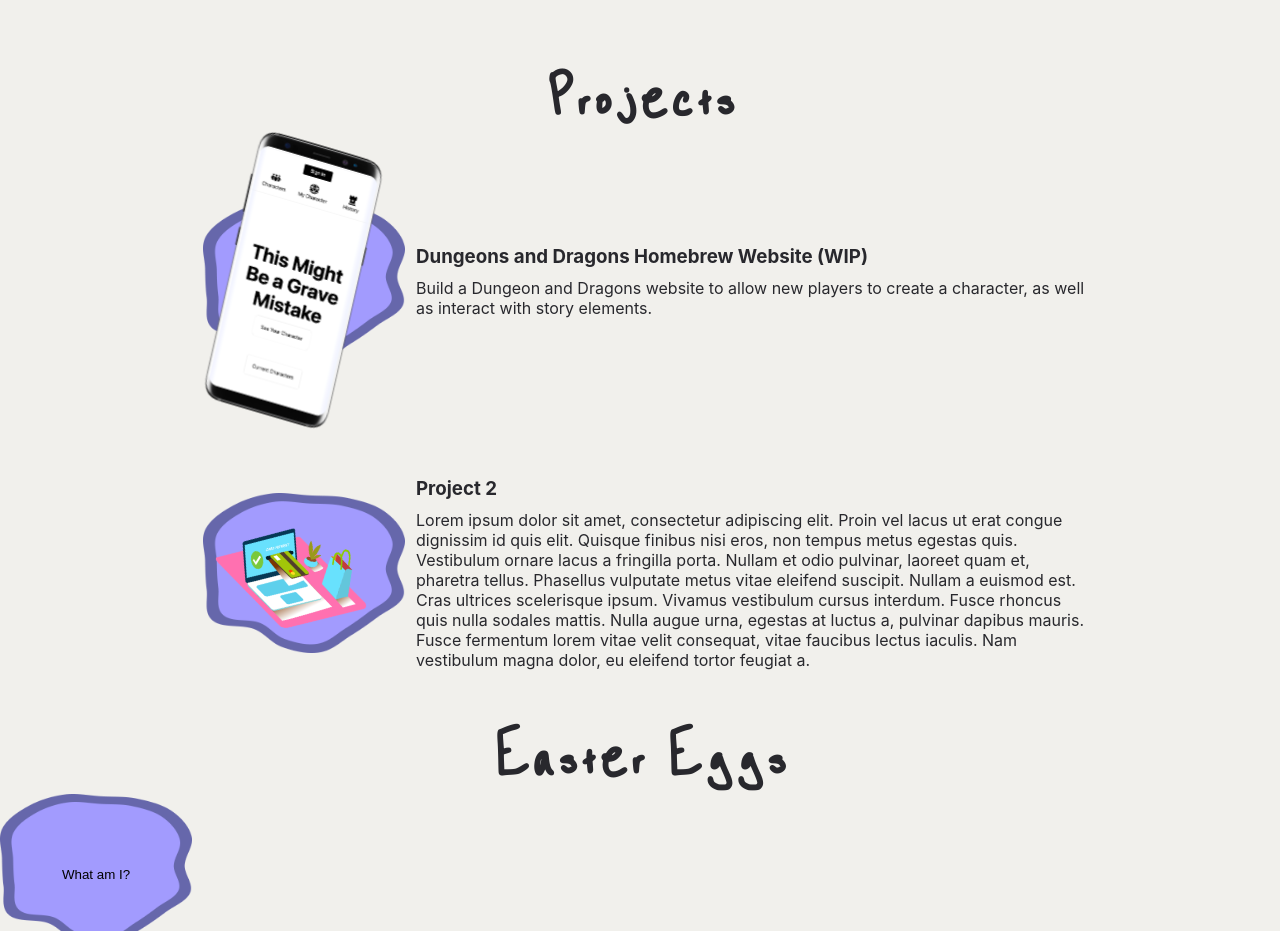
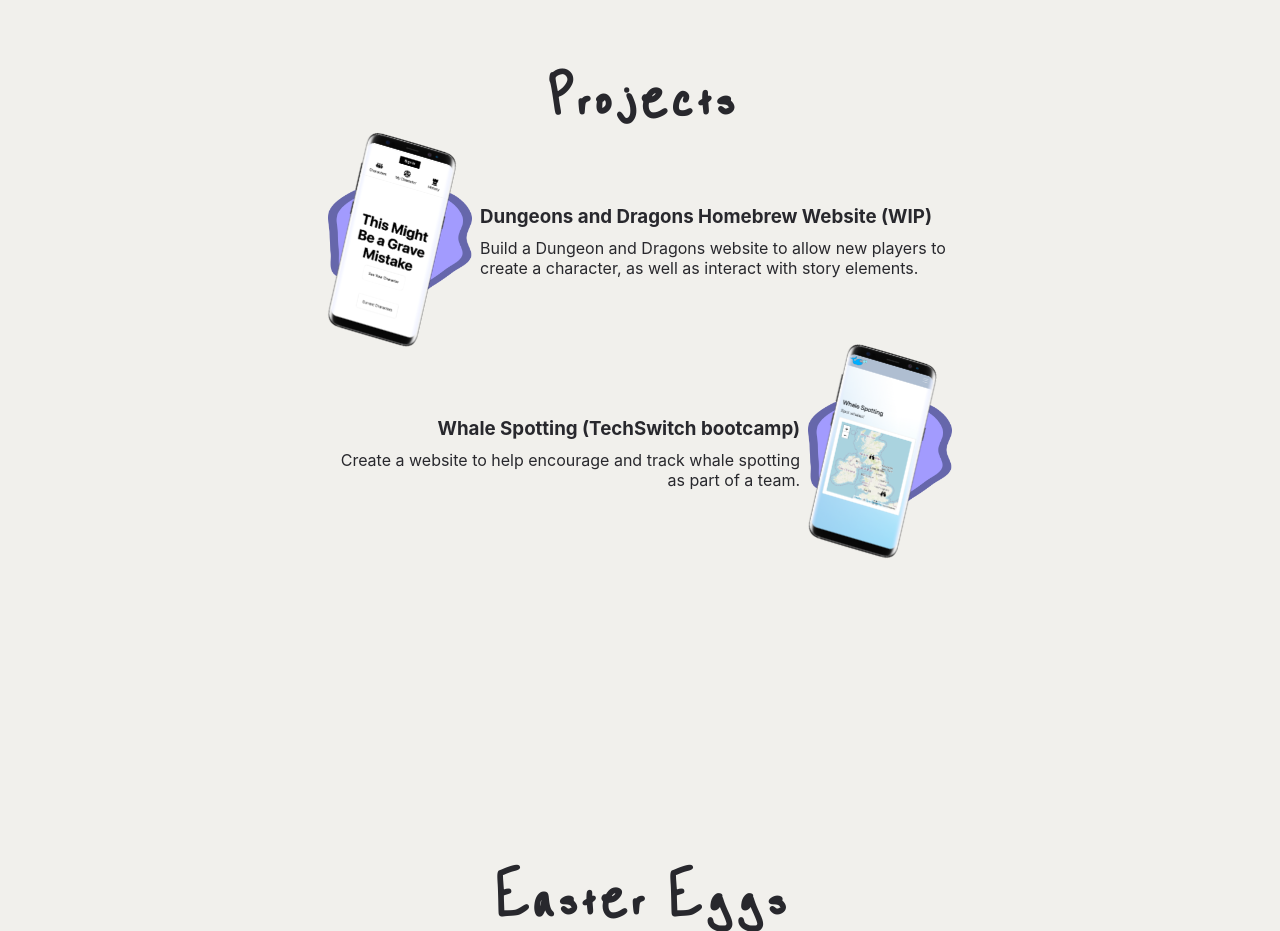
Before and after one commit to Jordan-Renaud/portfolio-the-reckoning, a React (Create React App) app: page / in a window 1280 px wide. Shown: the part 740-1671 px from the top of the page. Built offline with nearby package versions, Linux system fonts and the light colour scheme.

Commit message:
Update project layout and add whale spotting

```diff
--- a/src/App.css
+++ b/src/App.css
@@ -36,3 +36,7 @@
   font-family: "Hnadwriting-Regular";
   font-size: 5rem;
 }
+
+.whole-page {
+  height: 100vh;
+}
--- a/src/App.js
+++ b/src/App.js
@@ -26,15 +26,15 @@
         </div>
         <Person />
       </div>
-      <section>
+      <section className="whole-page">
         <h2 className="title">Projects</h2>
-        {projects.map((projectData) => (
+        {projects.map((projectData, index) => (
           <article key={projectData.title}>
-            <Project projectData={projectData} />
+            <Project projectData={projectData} index={index} />
           </article>
         ))}
       </section>
-      <section>
+      <section className="whole-page">
         <h2 className="title">Easter Eggs</h2>
         {achievements.map((achievementData) => (
           <article key={achievementData.achievementName}>
--- a/src/components/HiddenConfettiButton.js
+++ b/src/components/HiddenConfettiButton.js
@@ -27,7 +27,7 @@
       {isConfettiShown && (
         <Confetti
           width={width - 40}
-          height={height * 2}
+          height={height * 3}
           recycle={recycle}
           colors={[
             "#f2f2f2",
--- a/src/components/Project.js
+++ b/src/components/Project.js
@@ -1,9 +1,11 @@
 import blob from "../images/blob.png";
 import "../styles/Project.css";
 
-export default function Project({ projectData }) {
+export default function Project({ projectData, index }) {
+  const side = index % 2 === 0 ? "left" : "right";
+
   return (
-    <div className="Project">
+    <div className={`Project ${side}`}>
       <div className="image-container">
         <img src={blob} alt="" />
         <a href={projectData.url}>
--- a/src/data.js
+++ b/src/data.js
@@ -1,5 +1,4 @@
-import StartUp from "./images/Startup_Isometric.png";
-import Payment from "./images/Online payment_Isometric.png";
+import whaleSpottingPhone from "./images/whale-spotting-phone.png";
 import dndPhone from "./images/dnd-phone.png";
 
 export const projects = [
@@ -12,10 +11,11 @@
       "Build a Dungeon and Dragons website to allow new players to create a character, as well as interact with story elements.",
   },
   {
-    title: "Project 2",
-    image: Payment,
+    title: "Whale Spotting (TechSwitch bootcamp)",
+    url: "https://whale-spotting.herokuapp.com/",
+    image: whaleSpottingPhone,
     description:
-      "Lorem ipsum dolor sit amet, consectetur adipiscing elit. Proin vel lacus ut erat congue dignissim id quis elit. Quisque finibus nisi eros, non tempus metus egestas quis. Vestibulum ornare lacus a fringilla porta. Nullam et odio pulvinar, laoreet quam et, pharetra tellus. Phasellus vulputate metus vitae eleifend suscipit. Nullam a euismod est. Cras ultrices scelerisque ipsum. Vivamus vestibulum cursus interdum. Fusce rhoncus quis nulla sodales mattis. Nulla augue urna, egestas at luctus a, pulvinar dapibus mauris. Fusce fermentum lorem vitae velit consequat, vitae faucibus lectus iaculis. Nam vestibulum magna dolor, eu eleifend tortor feugiat a.",
+      "Create a website to help encourage and track whale spotting as part of a team.",
   },
 ];
 
--- a/src/styles/Project.css
+++ b/src/styles/Project.css
@@ -1,8 +1,27 @@
 .Project {
   display: grid;
+  width: 50vw;
+  margin: 0 auto;
+}
+
+.Project.left {
   grid-template-columns: 1fr 3fr;
-  width: 70vw;
-  margin: 0 auto;
+}
+
+.Project.right {
+  grid-template-columns: 3fr 1fr;
+}
+
+.Project.left .image-container {
+  grid-area: 1 / 1 / 2 / 2;
+}
+
+.Project.right .image-container {
+  grid-area: 1 / 2 / 2 / 3;
+}
+
+.Project.right .text-container {
+  text-align: right;
 }
 
 .image-container {
@@ -19,7 +38,7 @@
 
 .image-container .link-image {
   place-self: center;
-  height: 18rem;
+  height: 13rem;
   transform: rotate3d(1, 1, 1, 25deg);
   transition: transform 0.3s ease-in-out;
 }
```
Also changed, not shown: src/images/whale-spotting-phone.png (added).
